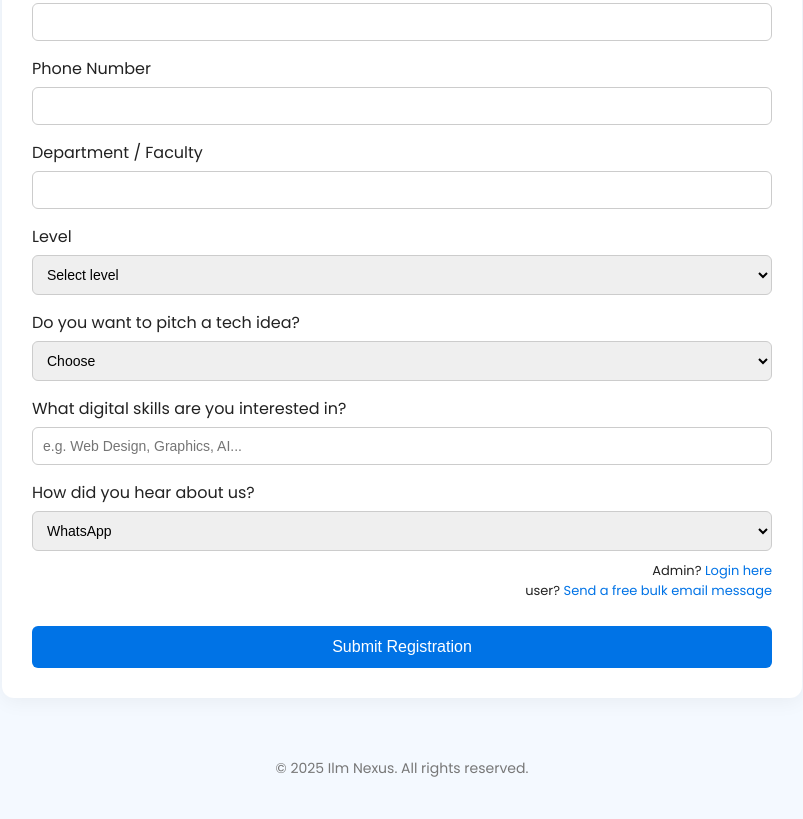
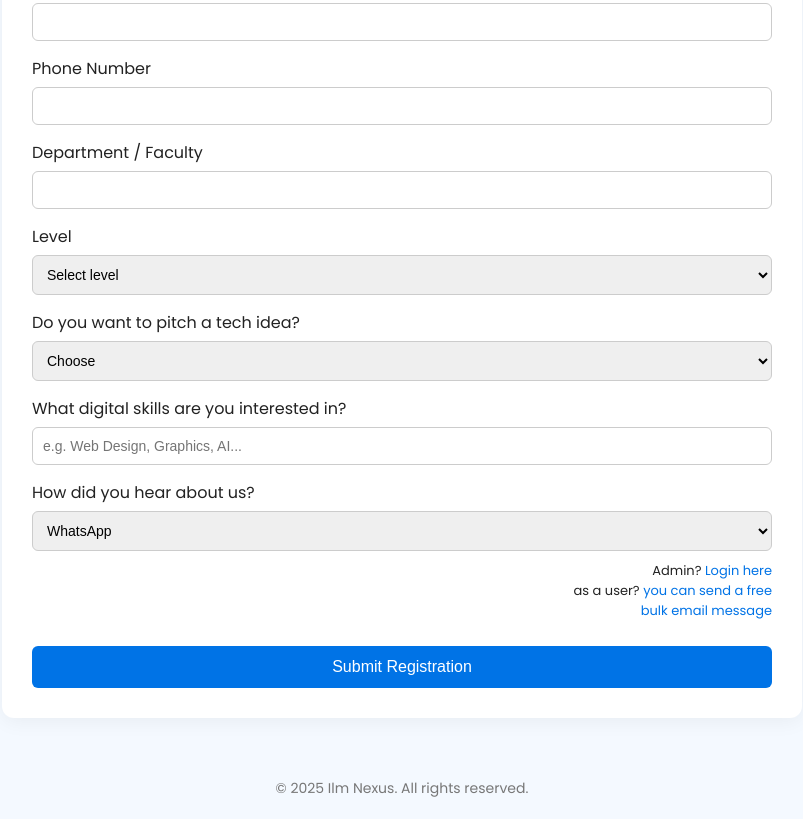
Before and after one commit to Imamdecodee/Ilm-Nexus-Registration-Form, a plain HTML site: page kwasu-registration.html in a window 1280 px wide. Shown: the part 481-1300 px from the top of the page, without its empty margins (238-1041 px from the left). Drawn offline with Linux system fonts and the light colour scheme.

Commit message:
adjustment of the fre bulk message div

```diff
--- a/kwasu-registration.html
+++ b/kwasu-registration.html
@@ -211,7 +211,7 @@
 
     <div class="admin-link" style="display: flex; flex-direction: column;">
      <div> Admin? <a href="admin-login.html">Login here</a> </div>
-     <div> user?  <a href="staff.html">Send a free bulk email message</a> </div>
+     <div> as a user?  <a href="staff.html">you can send a free <br> bulk email message </a> </div>
     </div>
 
     <button type="submit">Submit Registration</button>
```
